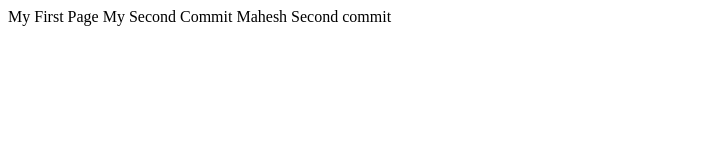
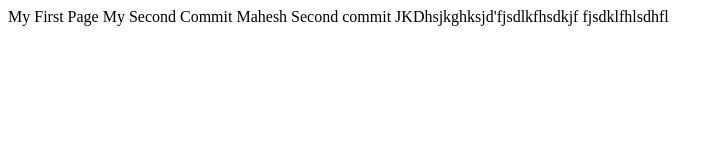
Before and after one commit to mahesh52/Utrack, a plain HTML site: page index.html in a window 1280 px wide. Shown: the whole page, without its empty margins (0-724 px from the left). Drawn offline with Linux system fonts and the light colour scheme.

Commit message:
Added small changes

```diff
--- a/index.html
+++ b/index.html
@@ -3,5 +3,8 @@
 My First Page
 My Second Commit
 Mahesh Second commit
+JKDhsjkghksjd'fjsdlkfhsdkjf
+
+fjsdklfhlsdhfl
 </body>
 </html>
```
